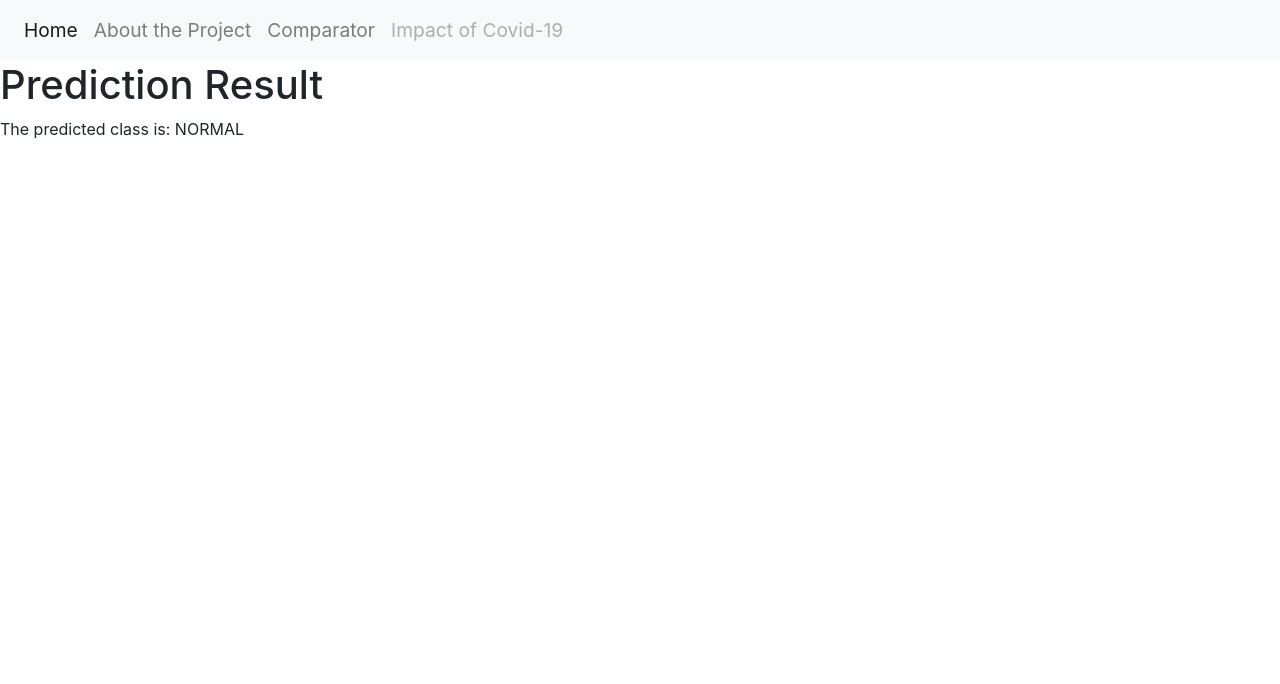
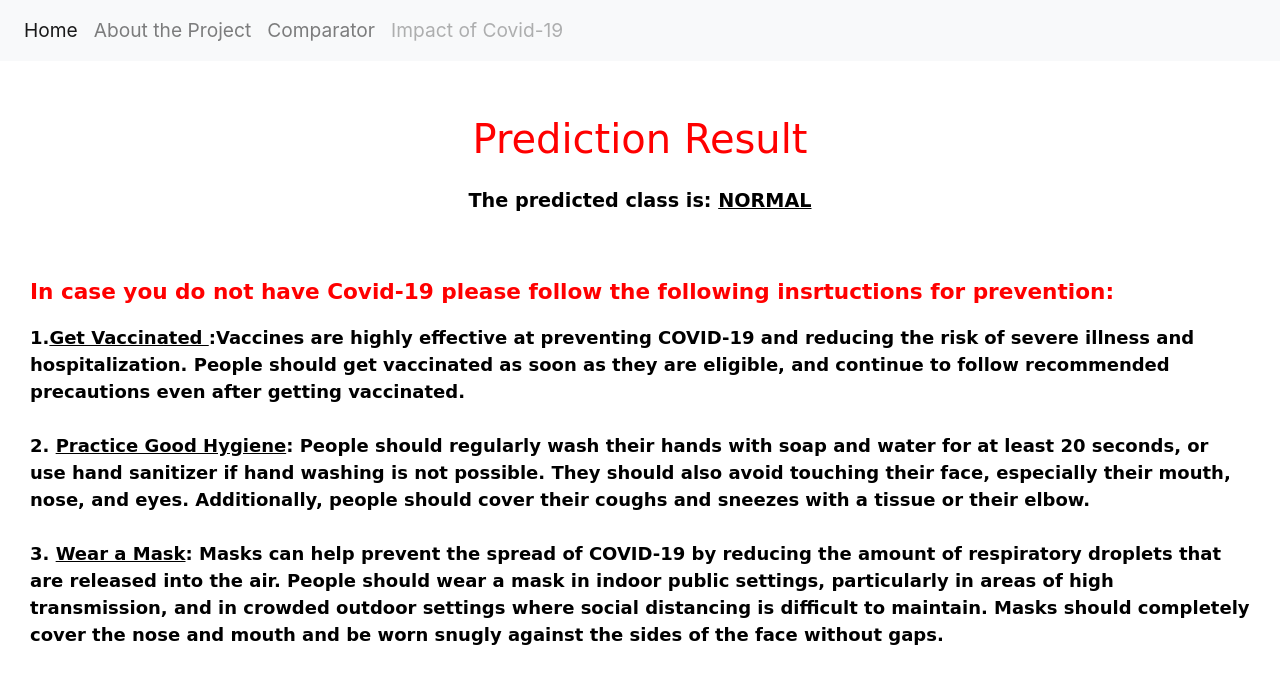
Before and after one commit to Raghav2305/Covid-19-detection-using-Yolov7-Final-Year-Project, a Flask app: page /predict/1 in a window 1280 px wide. Shown: the top 684 px of the page. Run offline with Flask 3, Linux system fonts and the light colour scheme; some libraries are stand-ins or nearby versions.

Commit message:
modified predcit.html

```diff
--- /dev/null
+++ b/static/css/predict.css
@@ -0,0 +1,31 @@
+.p-1{
+    text-align: center;
+    margin-top: 50px;
+
+    font-family: cursive;
+    color: red;
+}
+
+.results{
+    text-align: center;
+    margin-top: 20px;
+    font-size: larger;
+    font-family: cursive;
+    color: black;
+}
+
+.covid-text{
+    margin-top: 60px;
+    padding-left: 30px;
+    padding-right: 30px;
+    font-size: large;
+    font-family: cursive;
+    font-weight: bold;
+    color: black;
+}
+.covid-para{
+    font-family: cursive;
+    font-weight: bold;
+    font-size: larger;
+    color: red;
+}
--- a/templates/predict.html
+++ b/templates/predict.html
@@ -1,6 +1,46 @@
 {% extends 'base.html' %}
 
+{% block link %}
+  <link rel="stylesheet" href="../static/css/predict.css">
+{% endblock link %}
+
 {% block body %}
-<h1>Prediction Result</h1>
-<p>The predicted class is: {{ prediction }}</p>
+<h1 class="p-1">Prediction Result</h1>
+{% if prediction == "COVID" %}
+    <article class="results">
+       <b> The predicted class is: <u>{{ prediction }}</u></b>
+    </article>
+    <article class="covid-text">
+
+        <p class="covid-para">In case of Covid-19 please follow the following insrtuctions:</p>
+
+        1.<u>Isolate Yourselves</u>: The infected person should immediately isolate themselves from others to avoid spreading the virus. They should stay in a separate room and use a separate bathroom if possible. They should also avoid contact with pets.
+        <br>
+        <br>
+        2. <u>Monitor your symptoms</u>: COVID-19 can cause a wide range of symptoms, including fever, cough, fatigue, and shortness of breath. The infected person should monitor their symptoms closely and seek medical attention if their condition worsens. They should also take medications as directed by their healthcare provider to manage their symptoms.
+        <br>
+        <br>
+        3. <u>Inform your close contacts</u>: The infected person should inform their close contacts, including family members, friends, and coworkers, about their positive test result. They should encourage their close contacts to get tested and to take appropriate measures to prevent the spread of the virus.
+    </article>
+{% endif %}
+
+{% if prediction == "NORMAL" %}
+<article class="results">
+    <b> The predicted class is: <u>{{ prediction }}</u></b>
+ </article>
+
+ <article class="covid-text">
+    <p class="covid-para">In case you do not have Covid-19 please follow the following insrtuctions for prevention:</p>
+
+        1.<u>Get Vaccinated </u>:Vaccines are highly effective at preventing COVID-19 and reducing the risk of severe illness and hospitalization. People should get vaccinated as soon as they are eligible, and continue to follow recommended precautions even after getting vaccinated.
+        <br>
+        <br>
+        2. <u>Practice Good Hygiene</u>: People should regularly wash their hands with soap and water for at least 20 seconds, or use hand sanitizer if hand washing is not possible. They should also avoid touching their face, especially their mouth, nose, and eyes. Additionally, people should cover their coughs and sneezes with a tissue or their elbow.
+        <br>
+        <br>
+        3. <u>Wear a Mask</u>: Masks can help prevent the spread of COVID-19 by reducing the amount of respiratory droplets that are released into the air. People should wear a mask in indoor public settings, particularly in areas of high transmission, and in crowded outdoor settings where social distancing is difficult to maintain. Masks should completely cover the nose and mouth and be worn snugly against the sides of the face without gaps.
+
+ </article>
+{% endif %}
+
 {% endblock body %}
```
